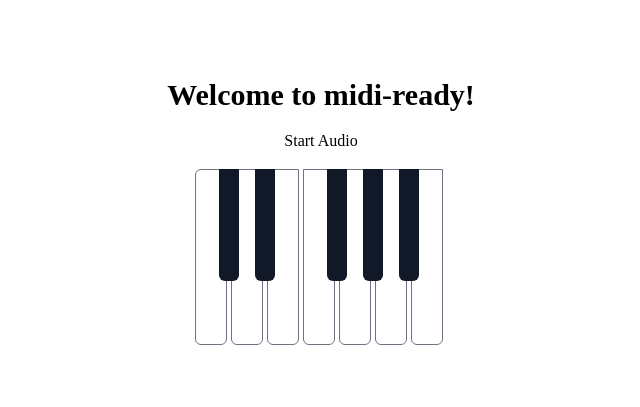
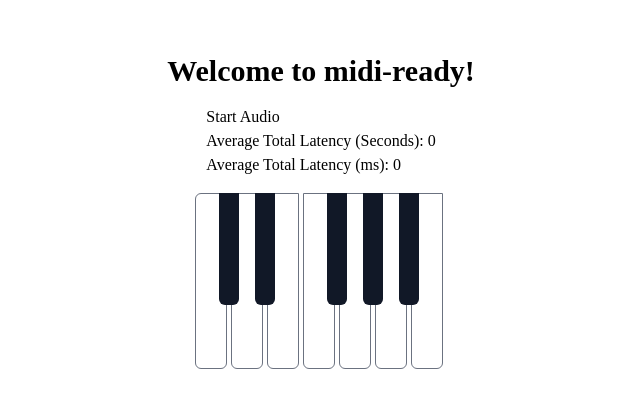
Before and after one commit to Github-Archives/midi-ready, a React (Vite) app: page / in a window 1280 px wide. Shown: the part 189-596 px from the top of the page, without its empty margins (319-959 px from the left). Built offline with nearby package versions, Linux system fonts and the light colour scheme.

Commit message:
calculate average latency across key events

```diff
--- a/src/Utilities/HandleMidi.jsx
+++ b/src/Utilities/HandleMidi.jsx
@@ -1,4 +1,4 @@
-import { useEffect, useRef } from 'react'
+import { useState, useEffect, useRef } from 'react'
 import HandleTone from './HandleTone'
 
 function HandleMidi() {
@@ -6,6 +6,9 @@ function HandleMidi() {
   const pressedNotes = new Set()
   // Part of Audio Reset Button required by user interaction browser policy
   const audioContext = useRef(null)
+  // Total Latency Average
+  const latencyMeasurements = useRef([])
+  const [averageLatency, setAverageLatency] = useState(0)
 
   // Function to start the Tone.js AudioContext
   const startAudioContext = () => {
@@ -64,15 +67,25 @@ function HandleMidi() {
                 recognitionTimestamp - receivedTimestamp
               const soundGenerationLatency =
                 soundGenerationTimestamp - recognitionTimestamp
+              const totalLatency = recognitionLatency + soundGenerationLatency
+
+              // Store the total latency in the measurements array
+              latencyMeasurements.current.push(totalLatency)
 
               console.log('Keyboard => App Latency (ms):\n', recognitionLatency)
               console.log(
                 'App => Sound Generation Latency (ms):\n',
                 soundGenerationLatency,
               )
-              console.log(
-                'Total Latency (ms):\n',
-                recognitionLatency + soundGenerationLatency,
+              console.log('Total Latency (ms):\n', totalLatency)
+
+              // Update the average latency
+              const sumLatencies = latencyMeasurements.current.reduce(
+                (sum, latency) => sum + latency,
+                0,
+              )
+              setAverageLatency(
+                sumLatencies / latencyMeasurements.current.length,
               )
               // ++++++++++++++++++++++++++
 
@@ -111,6 +124,8 @@ function HandleMidi() {
   return (
     <div>
       <button onClick={startAudioContext}>Start Audio</button>
+      <div>Average Total Latency (Seconds): {averageLatency / 1000}</div>
+      <div>Average Total Latency (ms): {averageLatency}</div>
     </div>
   )
 }
```
